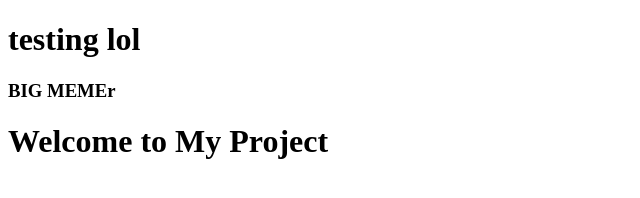
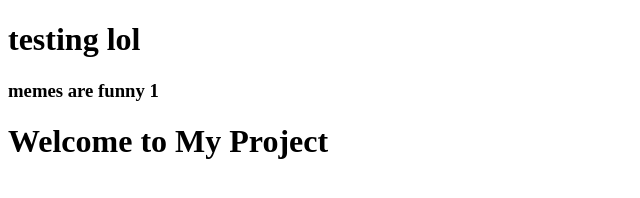
Before and after one commit to Aqua-Ice/AquaIce.us, a website: page src/pages/index.html in a window 1280 px wide. Shown: the full height of the page, 0-640 px from the left. Drawn offline with nearby package versions, Linux system fonts and the light colour scheme; files that its build step writes are made by us from their sources.

Commit message:
Update header.html

```diff
--- a/src/partials/header.html
+++ b/src/partials/header.html
@@ -1,2 +1,2 @@
 <h1>testing lol</h1>
-<h3>BIG MEMEr</h3>
+<h3>memes are funny 1</h3>
```
